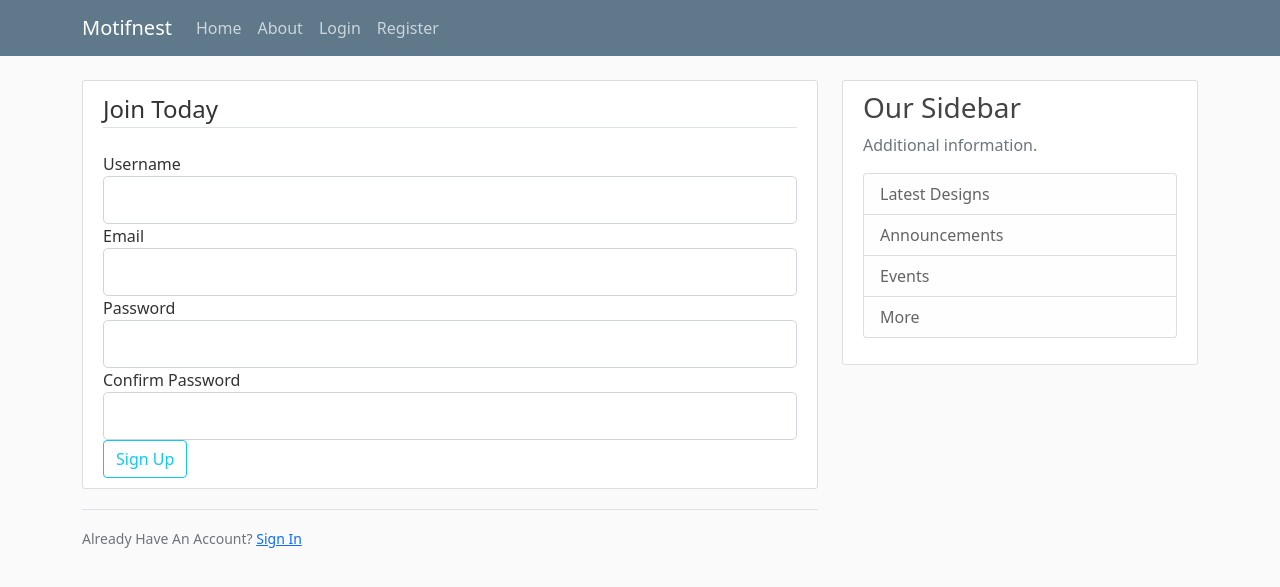
After one commit to trevorndegwa/motifnest, a Flask app: page /register in a window 1280 px wide. The commit adds this page. Shown: the top 587 px of the page. Run offline with Flask 3, Linux system fonts and the light colour scheme; some libraries are stand-ins or nearby versions.

Commit message:
Register and Login

```diff
--- /dev/null
+++ b/forms.py
@@ -0,0 +1,16 @@
+from flask_wtf import FlaskForm
+from wtforms import StringField, PasswordField, SubmitField, BooleanField
+from wtforms.validators import DataRequired, Length, Email, EqualTo
+
+class RegistrationForm(FlaskForm):
+	username = StringField('Username', validators=[DataRequired(), Length(min=2, max=20)])
+	email = StringField('Email', validators=[DataRequired(), Email()])
+	password = PasswordField('Password', validators=[DataRequired()])
+	confirm_password = PasswordField('Confirm Password', validators=[DataRequired(), EqualTo('password')])
+	submit = SubmitField('Sign Up')
+
+class LoginForm(FlaskForm):
+	email = StringField('Email', validators=[DataRequired(), Email()])
+	password = PasswordField('Password', validators=[DataRequired()])
+	remember = BooleanField('Remember Me')
+	submit = SubmitField('Login')
--- a/motifnest.py
+++ b/motifnest.py
@@ -1,5 +1,8 @@
-from flask import Flask, render_template, url_for
+from flask import Flask, render_template, url_for, flash, redirect
+from forms import RegistrationForm, LoginForm
 app = Flask(__name__)
+
+app.config['SECRET_KEY'] = '9c7f2083cb9eb392f95efe2e53c8379a'
 
 posts = [
     {
@@ -16,14 +19,32 @@ posts = [
     }
 ]
 
+
 @app.route("/")
 @app.route("/home")
 def home():
-    return render_template('home.html', posts=posts)
+	return render_template('home.html', posts=posts)
+
 
 @app.route("/about")
 def about():
-    return render_template('about.html', title='About')
+	return render_template('about.html', title='About')
+
+
+@app.route("/register", methods=['GET', 'POST'])
+def register():
+	form = RegistrationForm()
+	if form.validate_on_submit():
+		flash(f'Account created for {form.username.data}!', 'success')
+		return redirect(url_for('home'))
+	return render_template('register.html', title='Register', form=form)
+
+
+@app.route("/login")
+def login():
+	form = LoginForm()
+	return render_template('login.html', title='Login', form=form)
+
 
 if __name__ == '__main__':
     app.run(debug=True)
--- a/templates/layout.html
+++ b/templates/layout.html
@@ -41,17 +41,26 @@
 	<main role="main" class="container">
 	  <div class="row">
 	    <div class="col-md-8">
-	      {% block content %}{% endblock %}
+		{% with messages = get_flashed_messages(with_categories=true) %}
+			{% if messages%}
+				{% for category, message in messages %}
+					<div class="alert alert-{{ category }}">
+						{{ message }}
+					</div>
+				{% endfor %}
+			{% endif %}
+		{% endwith %}
+		{% block content %}{% endblock %}
 	    </div>
 	    <div class="col-md-4">
 	      <div class="content-section">
 		<h3>Our Sidebar</h3>
-		<p class='text-muted'>You can put any information here you'd like.
+		<p class='text-muted'>Additional information.
 		  <ul class="list-group">
-		    <li class="list-group-item list-group-item-light">Latest Posts</li>
+		    <li class="list-group-item list-group-item-light">Latest Designs</li>
 		    <li class="list-group-item list-group-item-light">Announcements</li>
-		    <li class="list-group-item list-group-item-light">Calendars</li>
-		    <li class="list-group-item list-group-item-light">etc</li>
+		    <li class="list-group-item list-group-item-light">Events</li>
+		    <li class="list-group-item list-group-item-light">More</li>
 		  </ul>
 		</p>
 	      </div>
--- /dev/null
+++ b/templates/register.html
@@ -0,0 +1,35 @@
+{% extends "layout.html" %}
+{% block content %}
+        <div class="content-section">
+		<form method="POST" action="">
+			{{ form.hidden_tag() }}
+			<fieldset class="form-group">
+				<legend class="border-bottom mb-4">Join Today</legend>
+				<div class="form-group">
+					{{ form.username.label(class="form-control-label") }}
+					{{ form.username(class="form-control form-control-lg") }}
+				</div>
+				<div class="form-group">
+					{{ form.email.label(class="form-control-label") }}
+					{{ form.email(class="form-control form-control-lg") }}
+				</div>
+				<div class="form-group">
+					{{ form.password.label(class="form-control-label") }}
+					{{ form.password(class="form-control form-control-lg") }}
+				</div>
+				<div class="form-group">
+					{{ form.confirm_password.label(class="form-control-label") }}
+					{{ form.confirm_password(class="form-control form-control-lg") }}
+				</div>
+			</fieldset>
+			<div class="form-group">
+				{{ form.submit(class="btn btn-outline-info") }}
+			</div>
+		</form>
+	</div>
+	<div class="border-top pt-3">
+		<small class="text-muted">
+			Already Have An Account? <a class="ml-2" href="{{ url_for('login') }}">Sign In</a>
+		</small>
+	</div>
+{% endblock content %}
--- /dev/null
+++ b/test_flask_wtf.py
@@ -0,0 +1,3 @@
+# test_flask_wtf.py
+from flask_wtf import FlaskForm
+print("Flask-WTF is installed correctly.")
```
Also changed, not shown: requirements.txt (added, +13 -0 lines), templates/home.html (+10 -3 lines), templates/login.html (added), 4 other files.
